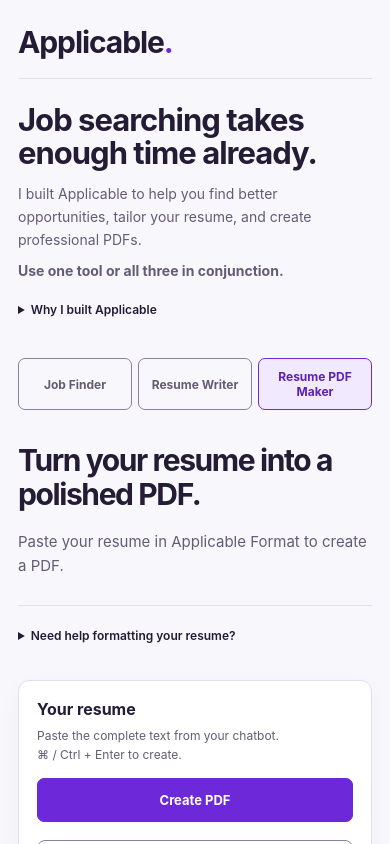
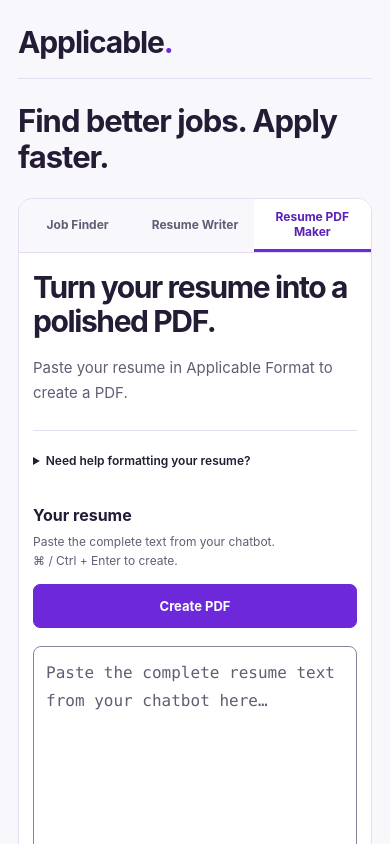
Before and after one commit to Ewager1/applicable, a React (Vite) app: page / in a window 390 px wide. Shown: the top 844 px of the page. Built offline with nearby package versions, Linux system fonts and the light colour scheme.

Commit message:
feat: unify tool workspace and simplify homepage (#88) (#91)

```diff
--- a/src/styles.css
+++ b/src/styles.css
@@ -12,7 +12,6 @@
   --border: #e6def0;
   /* Interactive boundaries need more contrast than decorative dividers. */
   --control-border: #8c809d;
-  --form-shadow: 0 6px 24px #241b3508;
   font-family: -apple-system, BlinkMacSystemFont, 'Segoe UI', sans-serif;
   color: var(--text-primary);
   background: var(--page-background);
@@ -60,15 +59,25 @@
 }
 
 .intro {
-  padding: 48px 0 30px;
+  padding: 0 0 24px;
 }
 
-h1 {
-  font-size: clamp(38px, 5.5vw, 58px);
+.tagline {
+  font-size: clamp(31px, 4vw, 34px);
   font-weight: 650;
-  letter-spacing: -2.2px;
-  line-height: 1.08;
-  margin: 0 0 20px;
+  letter-spacing: -1px;
+  line-height: 1.15;
+  margin: 24px 0;
+}
+
+.workspace {
+  border: 1px solid var(--border);
+  border-radius: 14px;
+  background: var(--surface);
+}
+
+.workspace > [role='tabpanel'] {
+  padding: 24px;
 }
 
 .intro > p:last-child {
@@ -89,11 +98,7 @@
 
 /* Form controls and shared action rows */
 form {
-  padding: 24px;
-  background: var(--surface);
-  border: 1px solid var(--border);
-  border-radius: 14px;
-  box-shadow: var(--form-shadow);
+  padding: 0;
 }
 
 .form-top,
@@ -238,6 +243,8 @@
 }
 
 .secondary {
+  max-width: 100%;
+  white-space: normal;
   background: var(--surface);
   color: var(--accent);
   border: 1px solid var(--control-border);
@@ -295,10 +302,8 @@
 /* PDF result and download */
 .result {
   margin-top: 26px;
-  padding: 26px;
-  background: var(--surface);
-  border: 1px solid var(--border);
-  border-radius: 14px;
+  padding-top: 24px;
+  border-top: 1px solid var(--border);
 }
 
 .result h2 {
@@ -343,18 +348,8 @@
     padding: 0 18px;
   }
 
-  .intro {
-    padding: 34px 0 26px;
-  }
-
-  h1 {
-    letter-spacing: -1.6px;
-  }
-
-  form,
-  .result {
-    padding: 18px;
-    border-radius: 11px;
+  .workspace > [role='tabpanel'] {
+    padding: 18px 14px;
   }
 
   .form-top {
@@ -423,9 +418,9 @@
 .job-finder-settings {
   min-width: 0;
   margin: 0 0 24px;
-  padding: 16px;
-  border: 1px solid var(--border);
-  border-radius: 10px;
+  padding: 16px 0 0;
+  border: 0;
+  border-top: 1px solid var(--border);
 }
 
 .job-finder-setting + .job-finder-setting {
@@ -456,15 +451,31 @@
 
 .view-tabs {
   display: flex;
-  flex-basis: 100%;
-  gap: 8px;
+  border-bottom: 1px solid var(--border);
+  border-radius: 14px 14px 0 0;
+  background: var(--page-background);
 }
 
 .view-tabs button {
   flex: 1;
+  min-width: 0;
   color: var(--muted);
   background: transparent;
-  border: 1px solid var(--control-border);
+  border: 0;
+  border-bottom: 3px solid transparent;
+  border-radius: 0;
+}
+
+.view-tabs button:first-child {
+  border-top-left-radius: 13px;
+}
+
+.view-tabs button:last-child {
+  border-top-right-radius: 13px;
+}
+
+.view-tabs button:focus-visible {
+  outline-offset: -5px;
 }
 
 .view-tabs button:hover {
@@ -473,38 +484,18 @@
 
 .view-tabs button[aria-selected='true'] {
   color: var(--accent-hover);
-  background: var(--accent-soft);
-  border-color: var(--accent);
+  background: var(--surface);
+  border-bottom-color: var(--accent);
 }
 
 .view-tabs button[aria-selected='true']:hover {
   background: var(--accent-soft-hover);
 }
 
-.homepage-intro {
-  padding: 24px 0;
-}
-.homepage-intro h1 {
-  font-size: clamp(31px, 4vw, 34px);
-  letter-spacing: -1px;
-  margin-bottom: 12px;
-}
-.homepage-intro p,
 .tool-guidance {
   color: var(--muted);
   font-size: 14px;
   line-height: 1.65;
-}
-.homepage-intro p {
-  margin: 8px 0;
-}
-.homepage-intro details {
-  max-width: 720px;
-}
-.homepage-intro summary {
-  min-height: 44px;
-  display: list-item;
-  padding: 12px 0;
 }
 .intro h2 {
   font-size: clamp(30px, 5vw, 46px);
@@ -513,10 +504,6 @@
   margin: 0 0 18px;
 }
 @media (max-width: 600px) {
-  .view-tabs {
-    gap: 6px;
-  }
-
   .view-tabs button {
     padding: 10px 5px;
     white-space: normal;
--- a/src/ui/App.tsx
+++ b/src/ui/App.tsx
@@ -41,25 +41,8 @@
           Applicable<span aria-hidden="true">.</span>
         </a>
       </header>
-      <section className="homepage-intro" aria-labelledby="home-title">
-        <h1 id="home-title">Job searching takes enough time already.</h1>
-        <p>
-          I built Applicable to help you find better opportunities, tailor your resume, and create
-          professional PDFs.
-        </p>
-        <p>
-          <strong>Use one tool or all three in conjunction.</strong>
-        </p>
-        <details>
-          <summary>Why I built Applicable</summary>
-          <p>
-            After spending months looking for work, I kept running into the same problems. Finding
-            legitimate jobs that actually matched my experience took time. Tailoring my resume for
-            each opportunity took even more time. Then I still had to format everything before I
-            could apply. I built Applicable to make that process easier.
-          </p>
-        </details>
-      </section>
+      <h1 className="tagline">Find better jobs. Apply faster.</h1>
+      <div className="workspace">
         <div className="view-tabs" role="tablist" aria-label="Applicable views">
           {views.map(({ id, label }, index) => (
             <button
@@ -126,7 +109,9 @@
         >
           <section className="intro" aria-labelledby="job-finder-title">
             <h2 id="job-finder-title">Find jobs that fit you.</h2>
-          <p>Create a personalized ChatGPT job search based on your experience and preferences.</p>
+            <p>
+              Create a personalized ChatGPT job search based on your experience and preferences.
+            </p>
           </section>
           <p className="tool-guidance">
             Answer the optional questions below, then copy your prompt into a new ChatGPT
@@ -148,6 +133,7 @@
             }}
           />
         </div>
+      </div>
       <footer>
         Resume text, contact details and target company stay on this page and are not saved or
         uploaded.
```
Also changed, not shown: 4 other files (tests, documents, lock files or other folders). Lines whose indentation alone changed are shown as unchanged.
